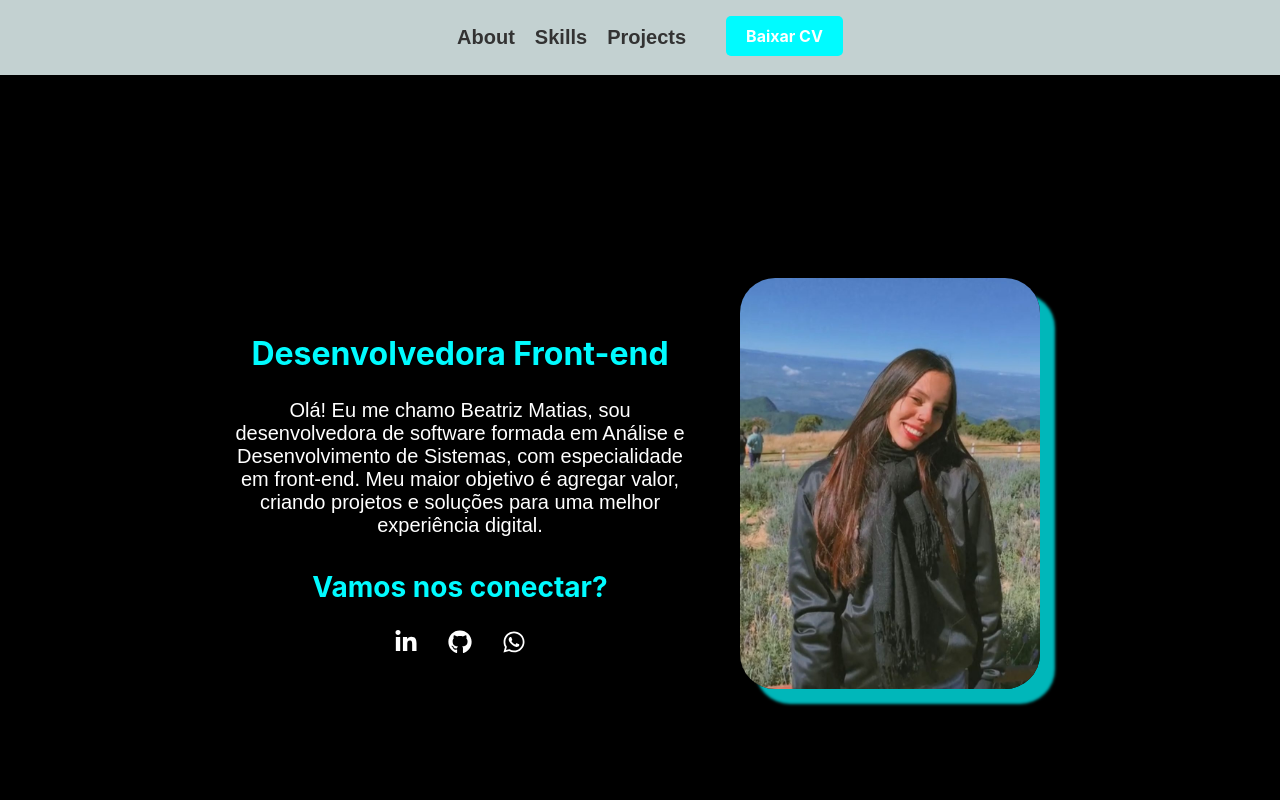
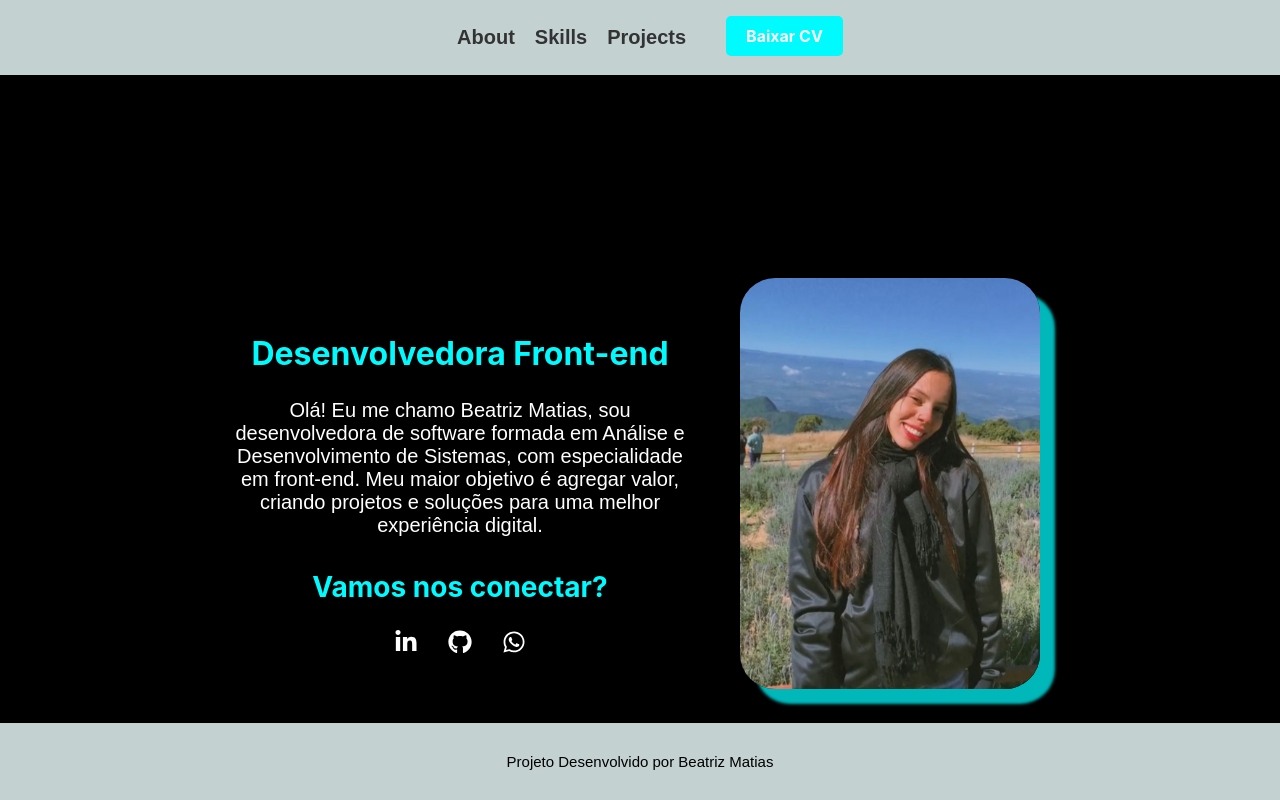
Before and after one commit to beamatias/Portfolio-Beatriz, a React (Create React App) app: page / in a window 1280 px wide. Shown: the top 800 px of the page. Built offline with nearby package versions, Linux system fonts and the light colour scheme.

Commit message:
Footer correction

```diff
--- a/src/components/About.js
+++ b/src/components/About.js
@@ -22,6 +22,7 @@ const ContainerMain = styled.div`
     padding-bottom: 20%;
     flex-direction: column;
   }
+
   @media (max-width: 320px) {
     width: 100%;
     margin: 60%;
@@ -70,7 +71,7 @@ const Heading = styled.h2`
 
   @media (max-width: 480px) {
     font-size: 2.5rem;
-    width: 40rem; /* Increase font size for mobile */
+    width: 40rem;
   }
 `;
 
--- a/src/components/Footer.js
+++ b/src/components/Footer.js
@@ -1,4 +1,4 @@
-import React, { useEffect, useState } from "react";
+import React from "react";
 import styled from "styled-components";
 
 const ContainerFooter = styled.footer`
@@ -6,16 +6,9 @@ const ContainerFooter = styled.footer`
   width: 100%;
   position: fixed;
   text-align: center;
+  bottom: 0;
+  flex-shrink: 0;
   padding: 0.9375rem 0;
-  bottom: 0;
-  left: 0;
-  flex-shrink: 0;
-  transition: transform 0.3s ease;
-  transform: translateY(0);
-
-  &.hidden {
-    transform: translateY(100%);
-  }
 `;
 
 const DescriçãoFooter = styled.p`
@@ -29,27 +22,8 @@ const DescriçãoFooter = styled.p`
 `;
 
 const Footer = () => {
-  const [isHidden, setIsHidden] = useState(false);
-  let lastScrollY = window.scrollY;
-
-  const handleScroll = () => {
-    if (window.scrollY > lastScrollY) {
-      setIsHidden(false);
-    } else {
-      setIsHidden(true);
-    }
-    lastScrollY = window.scrollY;
-  };
-
-  useEffect(() => {
-    window.addEventListener("scroll", handleScroll);
-    return () => {
-      window.removeEventListener("scroll", handleScroll);
-    };
-  }, []);
-
   return (
-    <ContainerFooter className={isHidden ? "hidden" : ""}>
+    <ContainerFooter>
       <DescriçãoFooter>Projeto Desenvolvido por Beatriz Matias</DescriçãoFooter>
     </ContainerFooter>
   );
```
